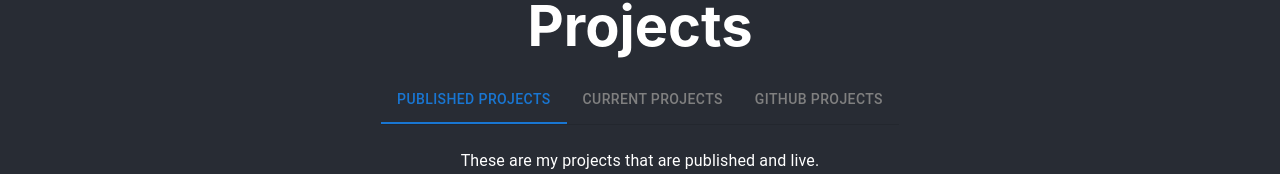
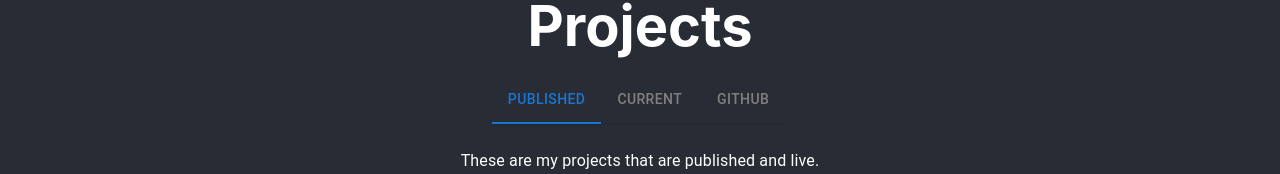
Before and after one commit to Ishan-Jaidka/portfolio-react, a React (Create React App) app: page /projects in a window 1280 px wide. Shown: the part 334-508 px from the top of the page. Built offline with nearby package versions, Linux system fonts and the light colour scheme; no server answers.

Commit message:
update tab names

```diff
--- a/src/views/projectsTabs.js
+++ b/src/views/projectsTabs.js
@@ -66,9 +66,9 @@ export default function ProjectsTabbed() {
             onChange={handleChange}
             aria-label="basic tabs example"
           >
-            <Tab label="Published Projects" {...a11yProps(0)} />
-            <Tab label="Current Projects" {...a11yProps(1)} />
-            <Tab label="Github Projects" {...a11yProps(2)} />
+            <Tab label="Published" {...a11yProps(0)} />
+            <Tab label="Current" {...a11yProps(1)} />
+            <Tab label="Github" {...a11yProps(2)} />
           </Tabs>
         </Box>
         <TabPanel value={value} index={0}>
```
